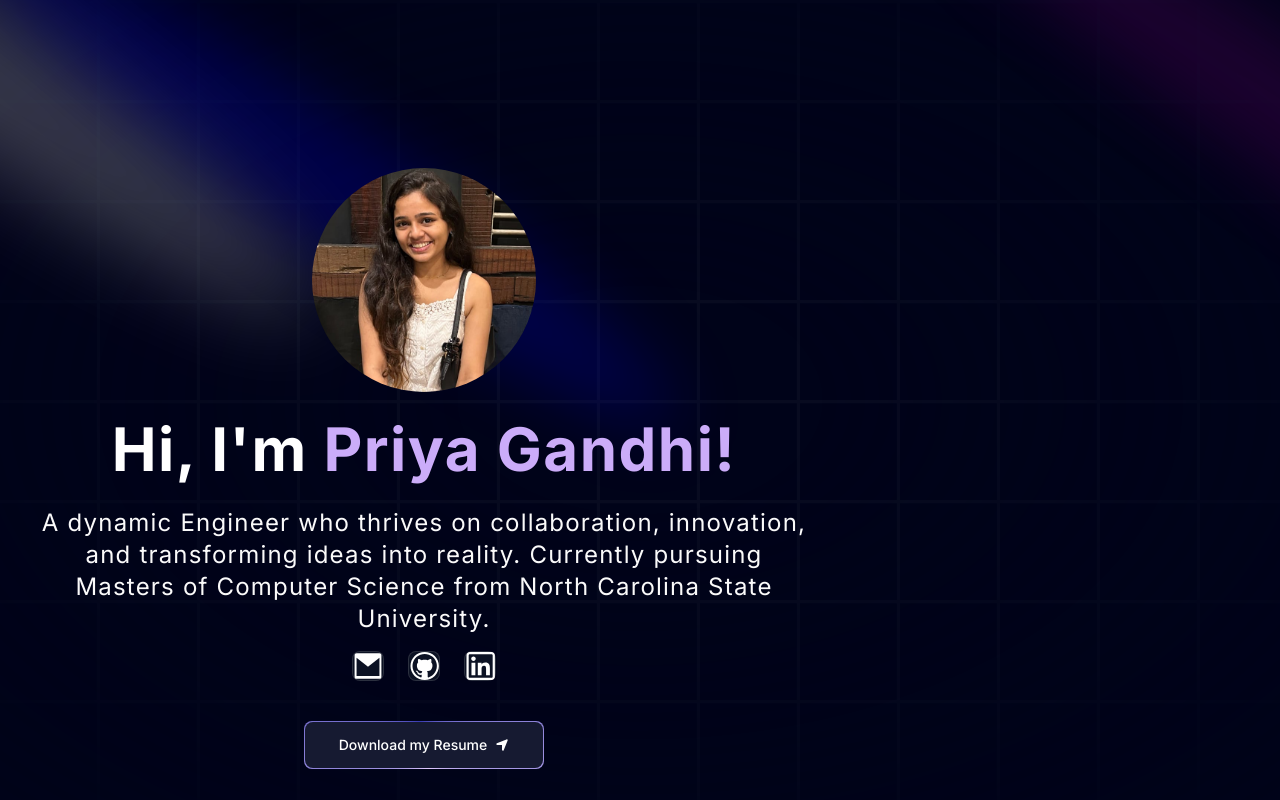
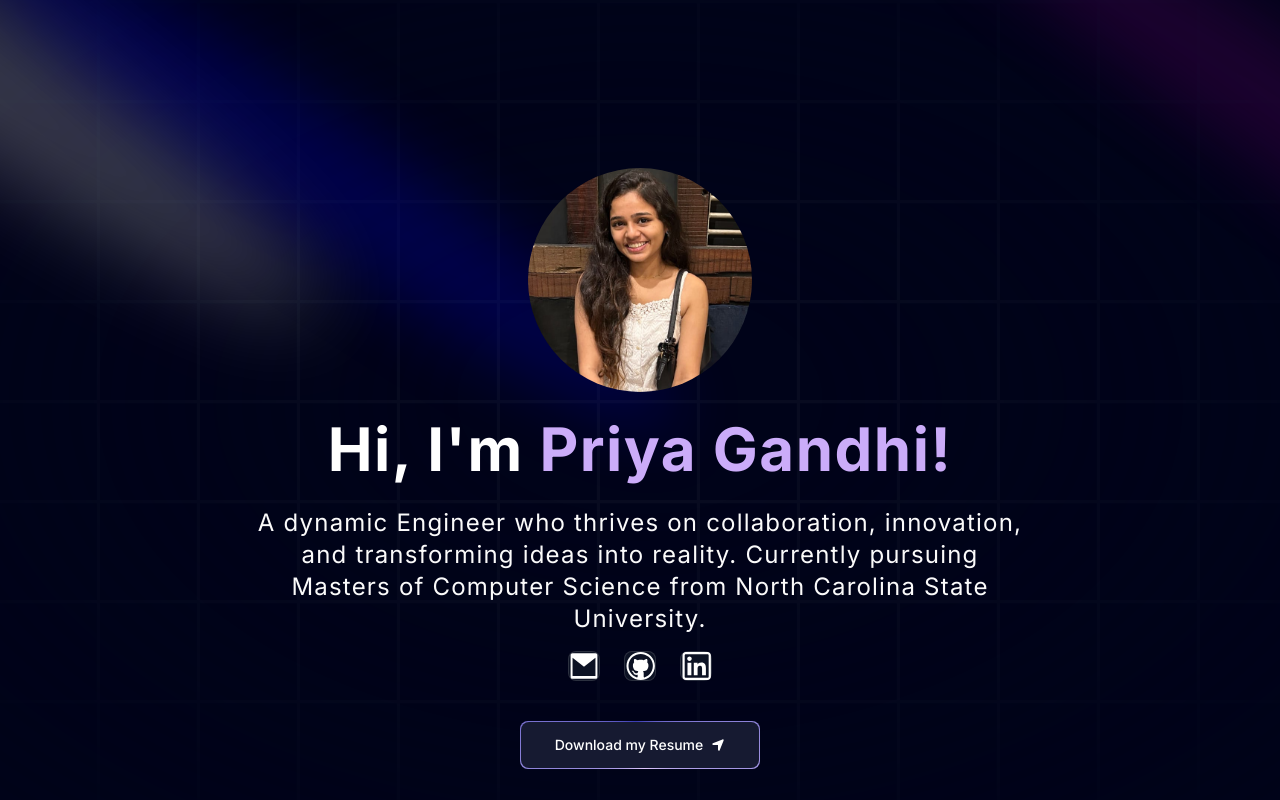
Before and after one commit to PriyaGandhi311/Portfolio-website, a Next.js app: page / in a window 1280 px wide. Shown: the top 800 px of the page. Built offline with nearby package versions, Linux system fonts and the light colour scheme.

Commit message:
Update Hero.tsx

```diff
--- a/components/Hero.tsx
+++ b/components/Hero.tsx
@@ -41,7 +41,7 @@
         />
       </div>
 
-      <div className="flex flex-col justify-center relative my-15 z-10 pt-6">
+      <div className="flex flex-col justify-center items-center relative my-15 z-10 pt-6">
 
         <div className="max-w-[89vw] md:max-w-2xl lg:max-w-[60vw] flex flex-col items-center justify-center">
           <div className="flex items-center justify-center">
```
